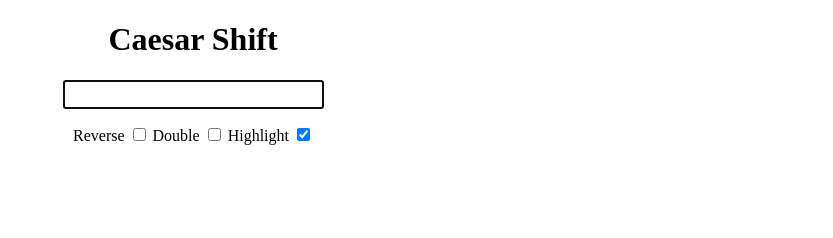
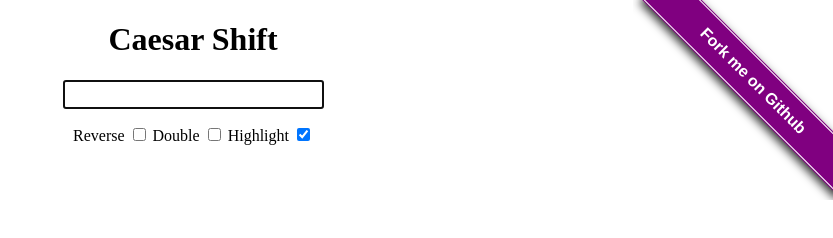
Before and after one commit to dougo/puzzle-tools, a website: page shift/index.html in a window 1280 px wide. Shown: the whole page, without its empty margins (447-1280 px from the left). Drawn offline with Linux system fonts and the light colour scheme.

Commit message:
Add a "Fork me on Github" ribbon.

```diff
--- a/shift/index.html
+++ b/shift/index.html
@@ -6,11 +6,13 @@
     <link rel=author href=https://github.com/dougo/puzzle-tools>
     <link rel=license href=https://github.com/dougo/puzzle-tools/blob/master/LICENSE>
     <link rel=stylesheet href=shift.css>
+    <link rel=stylesheet href=../vendor/forkongithub.css>
     <script src="../vendor/jquery-2.1.3.min.js"></script>
     <script src=shift.js></script>
   </head>
   <body>
     <h1>Caesar Shift</h1>
+    <span id=forkongithub><a href=http://github.com/dougo/puzzle-tools/>Fork me on Github</a></span>
     <p>
       <input id=plaintext class=mono />
     </p>
--- /dev/null
+++ b/vendor/forkongithub.css
@@ -0,0 +1,58 @@
+/* http://codepo8.github.io/css-fork-on-github-ribbon/ */
+
+#forkongithub a {
+  background: purple;
+  color: #fff;
+  text-decoration: none;
+  font-family: arial,sans-serif;
+  text-align: center;
+  font-weight: bold;
+  padding: 5px 40px;
+  font-size: 1rem;
+  line-height: 2rem;
+  position: relative;
+  transition: 0.5s;
+}
+#forkongithub a:hover {
+  background: #c11;
+  color: #fff;
+}
+#forkongithub a::before,
+#forkongithub a::after {
+  content: "";
+  width: 100%;
+  display: block;
+  position: absolute;
+  top: 1px;
+  left: 0;
+  height: 1px;
+  background: #fff;
+}
+#forkongithub a::after {
+  bottom: 1px;
+  top: auto;
+}
+@media screen and (min-width:600px) {
+  #forkongithub {
+    position: absolute;
+    display: block;
+    top: 0;
+    right: 0;
+    width: 200px;
+    overflow: hidden;
+    height: 200px;
+    z-index: 9999;
+  }
+  #forkongithub a {
+    width: 200px;
+    position: absolute;
+    top: 60px;
+    right: -60px;
+    transform: rotate(45deg);
+    -webkit-transform: rotate(45deg);
+    -ms-transform: rotate(45deg);
+    -moz-transform: rotate(45deg);
+    -o-transform: rotate(45deg);
+    box-shadow: 4px 4px 10px rgba(0,0,0,0.8);
+  }
+}
```
Also changed, not shown: anaquote/index.html (+3 -1 lines).
